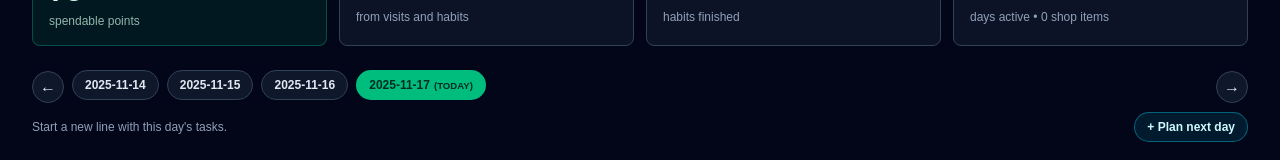
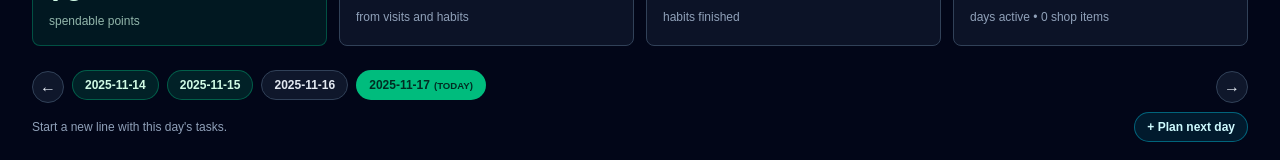
Before and after one commit to chulahn/Sk8Habit, a Next.js app in the folder skate-your-day/: page / in a window 1280 px wide. Shown: the part 238-398 px from the top of the page. Built offline with nearby package versions, Linux system fonts and the light colour scheme; no server answers.

Commit message:
Highlight Day if task completed
Days in the scrollable selector now get a subtle green background when at least one task is complete, matching the Week view highlight. Focused lint and

```diff
--- a/skate-your-day/app/components/DayTabs.tsx
+++ b/skate-your-day/app/components/DayTabs.tsx
@@ -52,14 +52,21 @@ export default function DayTabs({
           .map((day) => {
             const isActive = day.id === activeDayId;
             const isToday = day.id === todayId;
+            const hasCompletedTasks = day.habits.some(
+              (habit) => habit.completed,
+            );
             return (
               <button
                 key={day.id}
                 onClick={() => setActiveDayId(day.id)}
                 className={`flex-none snap-start rounded-full border px-3 py-2 text-sm font-semibold transition-all sm:py-1.5 sm:text-xs ${
-                  isActive
-                    ? "border-transparent bg-emerald-500 text-emerald-950"
-                    : "border-slate-700 bg-slate-900 text-slate-200 hover:bg-slate-800"
+                  hasCompletedTasks
+                    ? isActive
+                      ? "border-emerald-300 bg-emerald-500 text-emerald-950"
+                      : "border-emerald-500/40 bg-emerald-500/15 text-emerald-100 hover:bg-emerald-500/25"
+                    : isActive
+                      ? "border-transparent bg-emerald-500 text-emerald-950"
+                      : "border-slate-700 bg-slate-900 text-slate-200 hover:bg-slate-800"
                 }`}
               >
                 {day.id}
```
